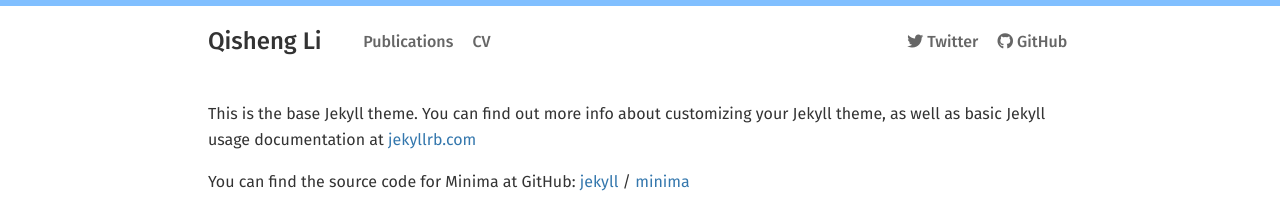
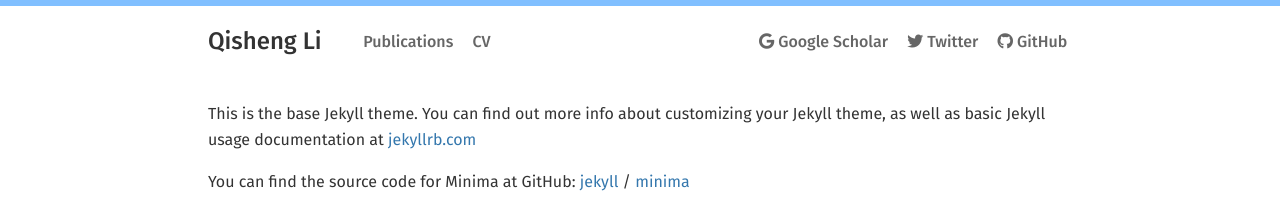
Before and after one commit to QishengLi/my_website, a Jekyll site: the page built from about.markdown, in a window 1280 px wide. Shown: the top 215 px of the page. Built offline with Jekyll 4.4.1, drawn with Linux system fonts in a browser that asks for light colours; nearby versions of some CDN libraries.

Commit message:
add google scholar link; update CV

```diff
--- a/_config.yml
+++ b/_config.yml
@@ -26,6 +26,7 @@ baseurl: "" # the subpath of your site, e.g. /blog
 url: "qishengli.me" # the base hostname & protocol for your site, e.g. http://example.com
 github_url: "https://github.com/qishengli/"
 twitter_url:  "https://twitter.com/QishengLi"
+google_scholar_url: "https://scholar.google.com/citations?user=ffOeW0MAAAAJ&hl=en"
 
 # Build settings
 markdown: kramdown
--- a/_includes/header.html
+++ b/_includes/header.html
@@ -11,6 +11,7 @@
 
 
     <span class="external">
+      <a href="{{site.google_scholar_url}}"><i class="fab fa-google"></i> Google Scholar</a>
       <a href="{{site.twitter_url}}"><i class="fab fa-twitter"></i> Twitter</a>
       <a href="{{site.github_url}}"><i class="fab fa-github"></i> GitHub</a>
     </span>
```
Also changed, not shown: 7 other files.
